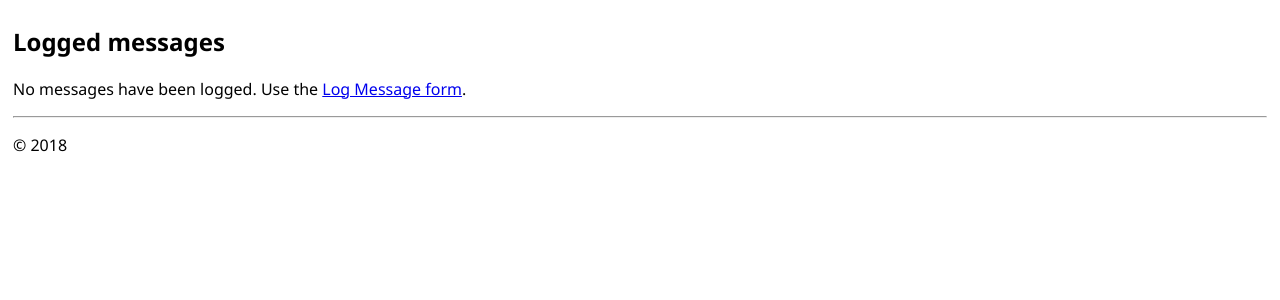
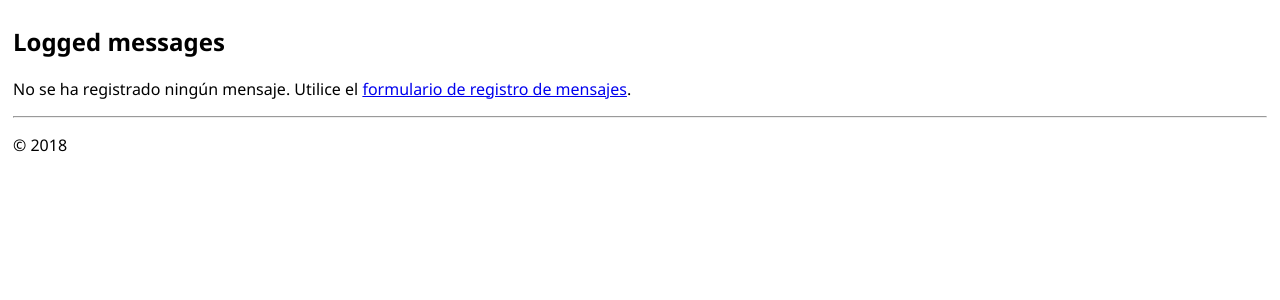
Before and after one commit to AutomatizaRedesUII/Django, a Django app: page / in a window 1280 px wide. Shown: the part 47-347 px from the top of the page. Run offline with Django 3.2, Linux system fonts and the light colour scheme; data that the repository does not hold is empty.

Commit message:
ModificaciÓnMGLS

```diff
--- a/hello/templates/hello/home.html
+++ b/hello/templates/hello/home.html
@@ -27,6 +27,6 @@
             </tbody>
         </table>
     {% else %}
-        <p>No messages have been logged. Use the <a href="{% url 'log' %}">Log Message form</a>.</p>
+        <p>No se ha registrado ningún mensaje. Utilice el <a href="{% url 'log' %}">formulario de registro de mensajes</a>.</p>
     {% endif %}
 {% endblock %}
```
